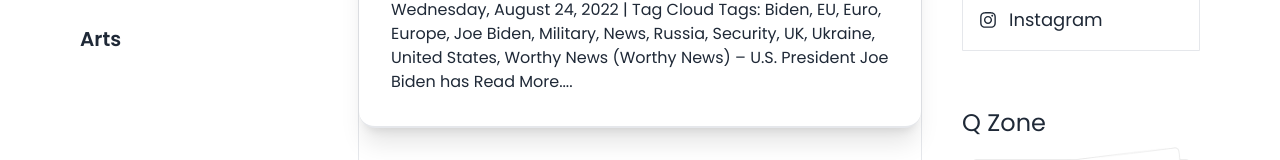
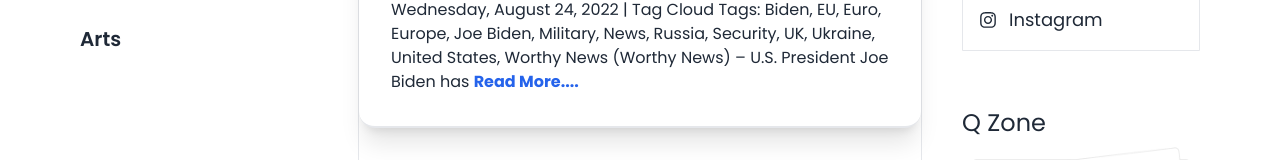
Before and after one commit to nayan-28/react-dragon-news, a React (Vite) app: page / in a window 1280 px wide. Shown: the part 621-781 px from the top of the page. Built offline with nearby package versions, Linux system fonts and the light colour scheme; no server answers.

Commit message:
details route added

```diff
--- a/src/Pages/Home/NewsCard.jsx
+++ b/src/Pages/Home/NewsCard.jsx
@@ -1,18 +1,20 @@
 import { Link } from "react-router-dom";
 
 const NewsCard = ({ news }) => {
-  const { title, thumbnail_url, details } = news;
+  const { _id, title, thumbnail_url: image_url, details } = news;
   return (
     <div className="card bg-base-100 shadow-xl mb-16 border-b-2">
       <figure>
-        <img src={thumbnail_url} alt="" />
+        <img src={image_url} alt="" />
       </figure>
       <div className="card-body">
         <h2 className="card-title">{title}</h2>
         {details.length > 200 ? (
           <p>
             {details.slice(0, 200)}
-            <Link>Read More....</Link>
+            <Link to={`/news/${_id}`} className="text-blue-600 font-bold">
+              Read More....
+            </Link>
           </p>
         ) : (
           <p>{details}</p>
--- /dev/null
+++ b/src/Pages/News/News.jsx
@@ -0,0 +1,9 @@
+const News = () => {
+  return (
+    <div>
+      <h2>Details</h2>
+    </div>
+  );
+};
+
+export default News;
--- a/src/routes/Routes.jsx
+++ b/src/routes/Routes.jsx
@@ -3,6 +3,7 @@
 import Home from "../Pages/Home/Home";
 import Login from "../Pages/Login/Login";
 import Register from "../Pages/Register/Register";
+import News from "../Pages/News/News";
 
 const routes = createBrowserRouter([
   {
@@ -13,6 +14,10 @@
         path: "/",
         element: <Home></Home>,
         loader: () => fetch("news.json"),
+      },
+      {
+        path: "/news/:id",
+        element: <News></News>,
       },
       {
         path: "/login",
```
